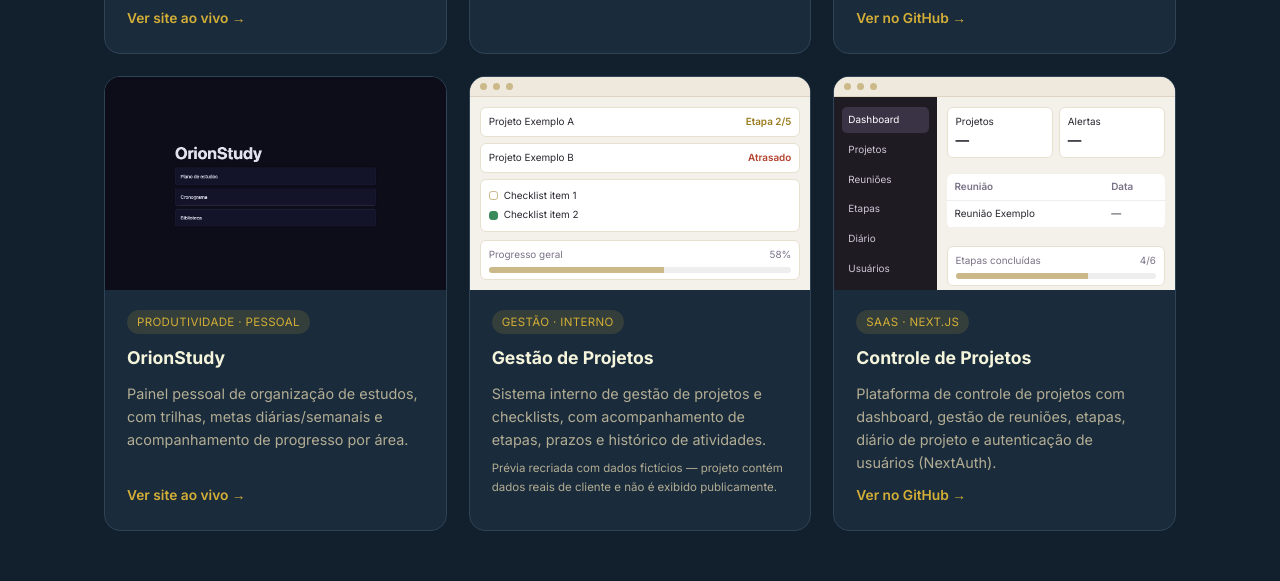
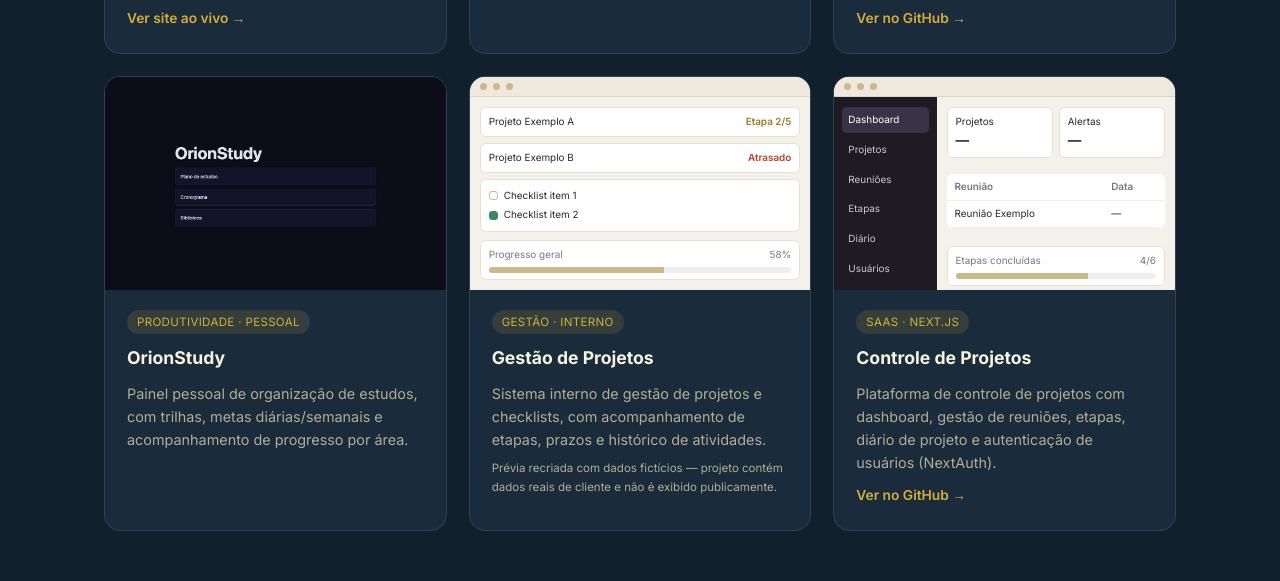
Before and after one commit to kalyta-rodrigues/portifolio, a plain HTML site: page index.html in a window 1280 px wide. Shown: the part 2479-3060 px from the top of the page. Drawn offline with Linux system fonts and the light colour scheme.

Commit message:
Refactor OrionStudy project card structure
Removed the anchor tag for the OrionStudy project card and replaced it with a div structure.

```diff
--- a/index.html
+++ b/index.html
@@ -466,7 +466,7 @@
         </div>
       </a>
 
-      <a class="card" data-cat="saas" href="https://kalyta-rodrigues.github.io/orionstudy-app/" target="_blank" rel="noopener"><div class="card-media"><img src="assets/orionstudy-preview.png" alt="Tela inicial do app OrionStudy" loading="lazy"></div><div class="card-body"><span class="card-tag">Produtividade · Pessoal</span><h3>OrionStudy</h3><p>Painel pessoal de organização de estudos, com trilhas, metas diárias/semanais e acompanhamento de progresso por área.</p><span class="card-link">Ver site ao vivo →</span></div></a>
+      <div class="card" data-cat="saas"><div class="card-media"><img src="assets/orionstudy-preview.png" alt="Tela inicial do app OrionStudy" loading="lazy"></div><div class="card-body"><span class="card-tag">Produtividade · Pessoal</span><h3>OrionStudy</h3><p>Painel pessoal de organização de estudos, com trilhas, metas diárias/semanais e acompanhamento de progresso por área.</p></div></div>
 
       <div class="card" data-cat="saas">
         <div class="card-media">
```
